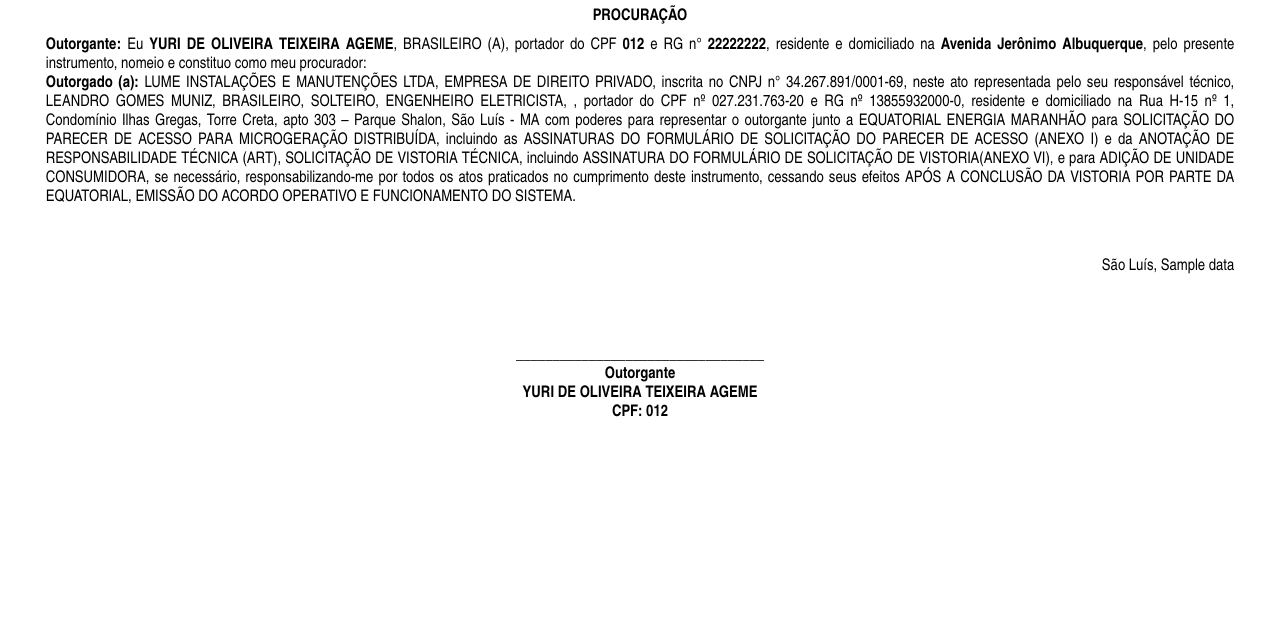
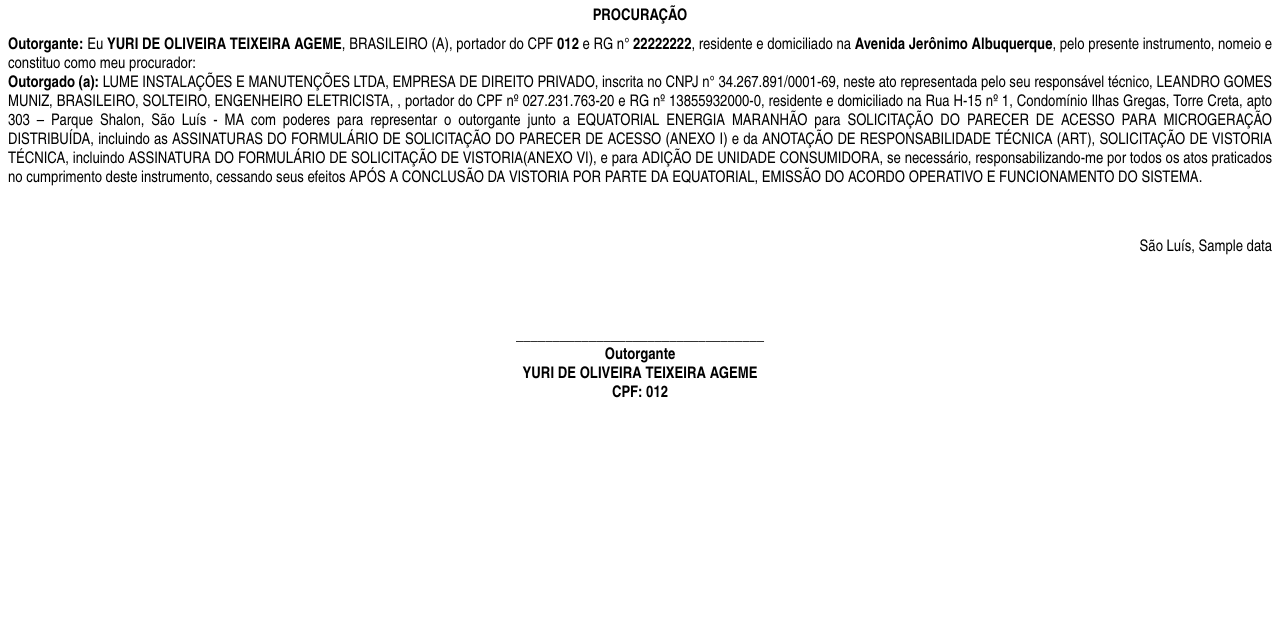
Before and after one commit to ryaMarks/lumeV2, a Django app: template app_doc/templates/procuracao.html in a window 1280 px wide. Shown: the top 644 px of the page. Run offline with Django 3.2, Linux system fonts and the light colour scheme; data comes from the database, SQL or seed files in the repository; both versions use the stored data as it was after the commit; the template is opened without the code that fills it: values that come from a table or form of the project are taken from there, most other values are stand-ins (such as "Sample title", 1, 10 or a date in 2020).

Commit message:
teste procuração sem style cm

```diff
--- a/app_doc/templates/procuracao.html
+++ b/app_doc/templates/procuracao.html
@@ -14,9 +14,7 @@
 </head>
 
 <body>
-    <div style="padding-right: 1cm;
-                padding-left: 1cm;
-                font-family: 'Arial Narrow';">
+    <div style="font-family: 'Arial Narrow';">
         <!--font size="12"-->
             <p style="text-align: center;"><b> PROCURAÇÃO </b></p>
             <p style="padding-top: 10px; text-align:justify;">
```
Also changed, not shown: db.sqlite3.
